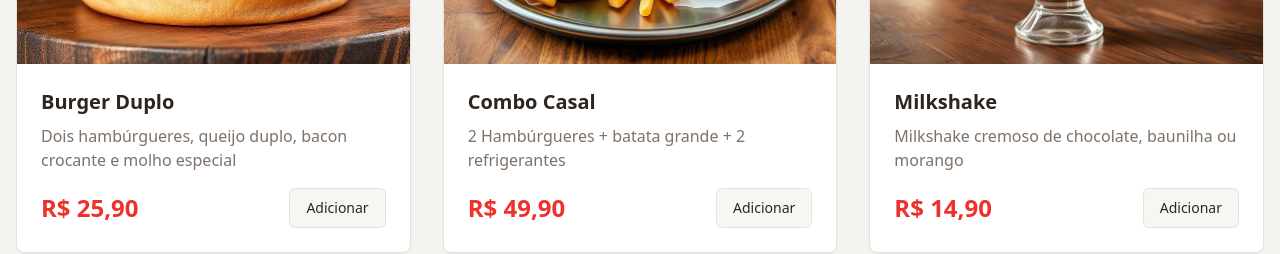
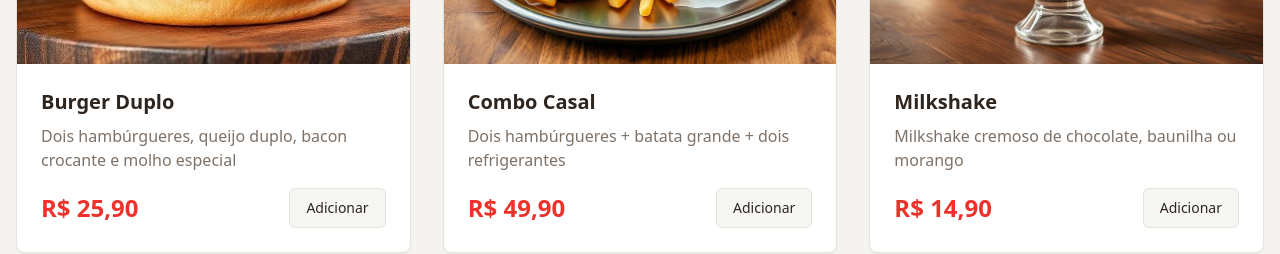
Before and after one commit to trabalho-larissa/chef-create-html, a React (Vite) app: page / in a window 1280 px wide. Shown: the part 1980-2234 px from the top of the page. Built offline with nearby package versions, Linux system fonts and the light colour scheme.

Commit message:
Update menu item description

```diff
--- a/src/components/Menu.tsx
+++ b/src/components/Menu.tsx
@@ -34,7 +34,7 @@ const Menu = () => {
   }, {
     id: 5,
     name: "Combo Casal",
-    description: "2 Hambúrgueres + batata grande + 2 refrigerantes",
+    description: "Dois hambúrgueres + batata grande + dois refrigerantes",
     price: "R$ 49,90",
     image: familyCombo
   }, {
```
